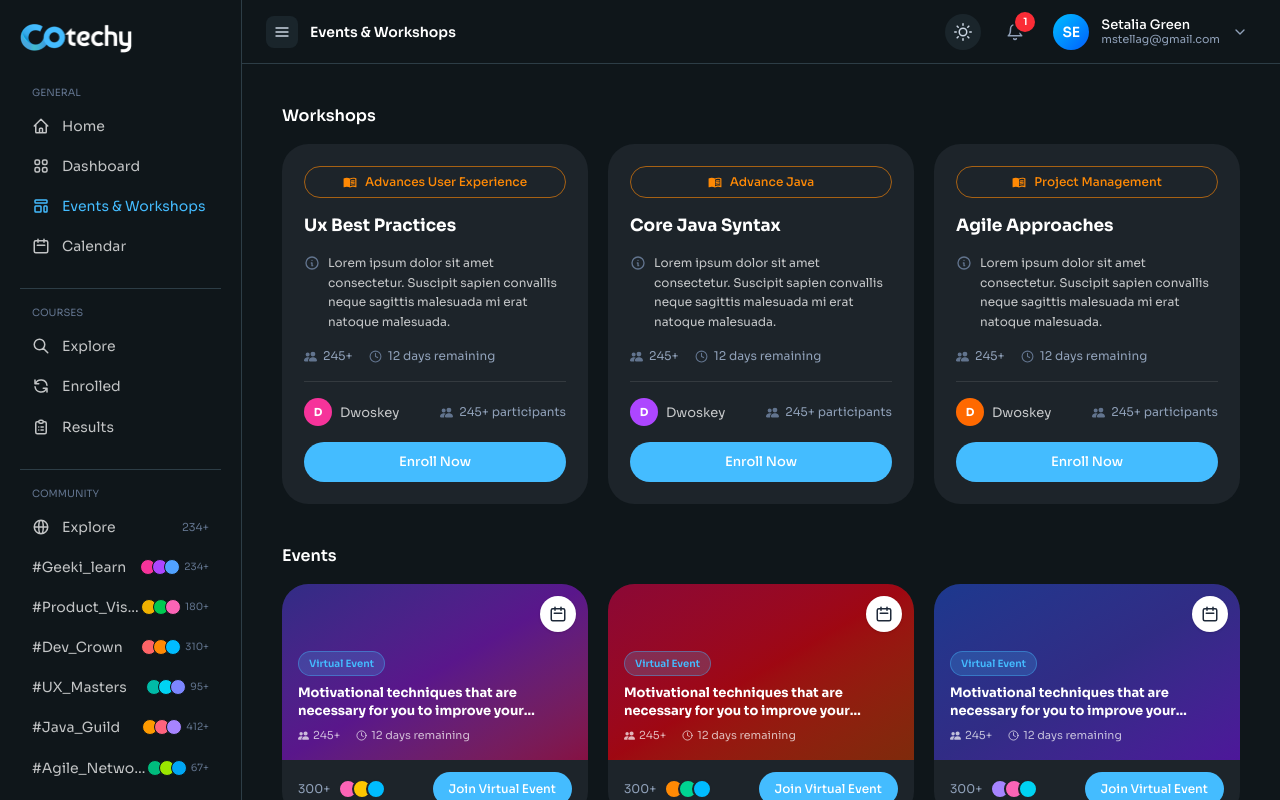
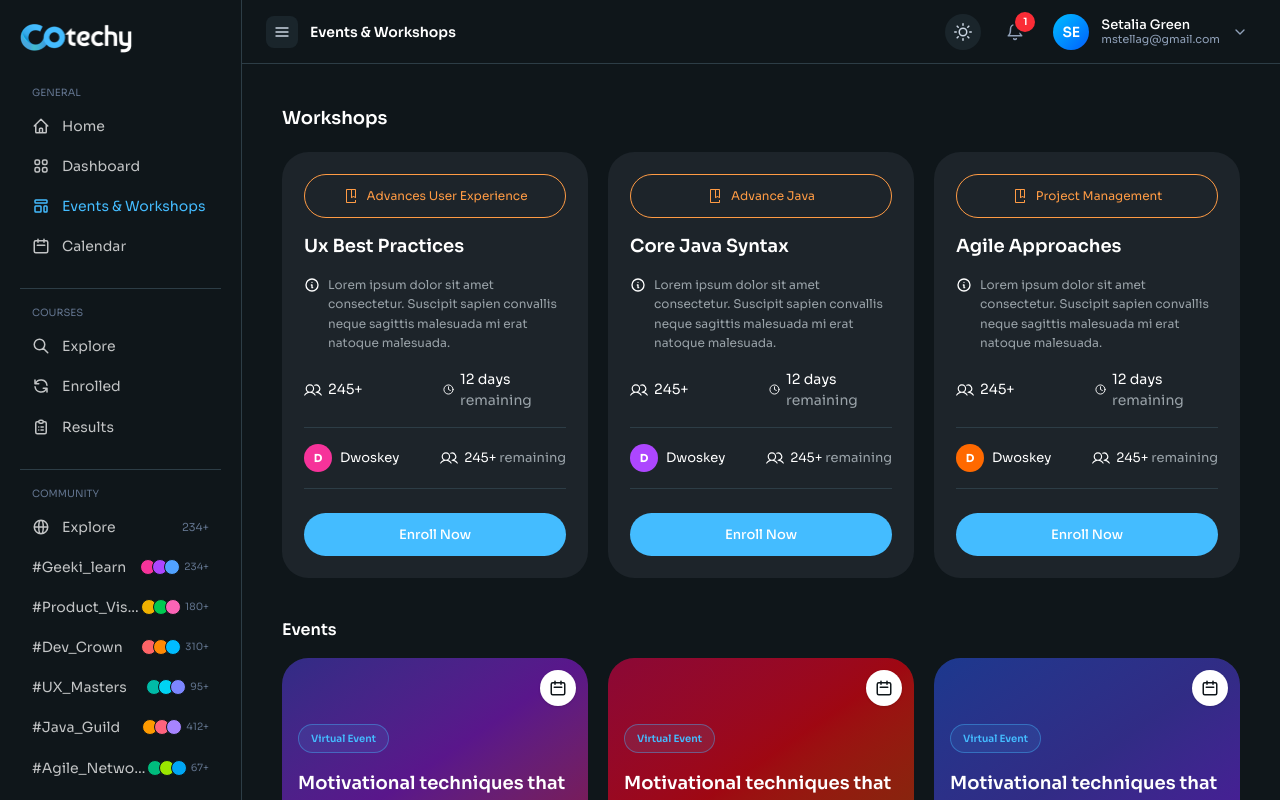
Before and after one commit to Adil-Ir/scalzey-frontend, a React (Vite) app: page /events-workshops in a window 1280 px wide. Built offline with nearby package versions, Linux system fonts and the light colour scheme.

Commit message:
chat module updated

```diff
--- a/src/pages/events-workshops/components/EventsSection.tsx
+++ b/src/pages/events-workshops/components/EventsSection.tsx
@@ -1,5 +1,5 @@
 import { useState } from "react";
-import { BsPeopleFill } from "react-icons/bs";
+import { PiUsers } from "react-icons/pi";
 import { FiClock } from "react-icons/fi";
 import { HiOutlineCalendar } from "react-icons/hi";
 import { EventModal } from "./EventModal";
@@ -21,7 +21,7 @@ const EVENTS: EventItem[] = [
     title: "Motivational techniques that are necessary for you to improve your thinking",
     type: "Virtual Event",
     members: "245+",
-    daysLeft: "12 days remaining",
+    daysLeft: "12 days ",
     participants: "300+",
     participantColors: ["bg-pink-400", "bg-yellow-400", "bg-sky-400"],
     imageBg: "from-indigo-900 via-purple-900 to-pink-900",
@@ -31,7 +31,7 @@ const EVENTS: EventItem[] = [
     title: "Motivational techniques that are necessary for you to improve your thinking",
     type: "Virtual Event",
     members: "245+",
-    daysLeft: "12 days remaining",
+    daysLeft: "12 days ",
     participants: "300+",
     participantColors: ["bg-orange-400", "bg-emerald-400", "bg-sky-400"],
     imageBg: "from-rose-900 via-red-800 to-orange-900",
@@ -41,7 +41,7 @@ const EVENTS: EventItem[] = [
     title: "Motivational techniques that are necessary for you to improve your thinking",
     type: "Virtual Event",
     members: "245+",
-    daysLeft: "12 days remaining",
+    daysLeft: "12 days ",
     participants: "300+",
     participantColors: ["bg-violet-400", "bg-pink-400", "bg-cyan-400"],
     imageBg: "from-blue-900 via-indigo-900 to-violet-900",
@@ -51,7 +51,7 @@ const EVENTS: EventItem[] = [
     title: "Motivational techniques that are necessary for you to improve your thinking",
     type: "Virtual Event",
     members: "245+",
-    daysLeft: "12 days remaining",
+    daysLeft: "12 days ",
     participants: "300+",
     participantColors: ["bg-pink-400", "bg-yellow-400", "bg-sky-400"],
     imageBg: "from-slate-900 via-gray-900 to-zinc-800",
@@ -61,7 +61,7 @@ const EVENTS: EventItem[] = [
     title: "Motivational techniques that are necessary for you to improve your thinking",
     type: "Virtual Event",
     members: "245+",
-    daysLeft: "12 days remaining",
+    daysLeft: "12 days ",
     participants: "300+",
     participantColors: ["bg-teal-400", "bg-emerald-400", "bg-lime-400"],
     imageBg: "from-teal-900 via-cyan-900 to-sky-900",
@@ -71,7 +71,7 @@ const EVENTS: EventItem[] = [
     title: "Motivational techniques that are necessary for you to improve your thinking",
     type: "Virtual Event",
     members: "245+",
-    daysLeft: "12 days remaining",
+    daysLeft: "12 days ",
     participants: "300+",
     participantColors: ["bg-amber-400", "bg-orange-400", "bg-red-400"],
     imageBg: "from-amber-900 via-yellow-900 to-orange-900",
@@ -108,41 +108,42 @@ export const EventsSection = () => {
             >
               {/* Image area */}
               <div
-                className={`relative h-44 bg-gradient-to-br ${ev.imageBg} flex items-end p-4`}
+                className={`relative aspect-[369/250.528] w-full bg-linear-to-br ${ev.imageBg} flex items-end p-4 overflow-hidden`}
               >
                 {/* Calendar icon button */}
                 <button
                   type="button"
                   className="absolute top-3 right-3 h-9 w-9 rounded-full bg-white/90 dark:bg-white flex items-center justify-center shadow-sm hover:opacity-90 transition"
                 >
-                  <HiOutlineCalendar size={18} className="text-gray-800" />
+                  <HiOutlineCalendar size={18} className="text-[#0F161A]" />
                 </button>
 
                 {/* Badge + title + meta */}
-                <div className="space-y-2">
-                  <span className="inline-block text-[10px] font-semibold px-2.5 py-1 rounded-full bg-[#44BCFF]/20 text-[#44BCFF] border border-[#44BCFF]/40">
+                <div className="space-y-2 ">
+                  <span className="inline-block text-[10px] font-semibold px-3 py-1.5 rounded-full bg-[#44BCFF]/10 text-[#44BCFF] border border-[#44BCFF]/40">
                     {ev.type}
                   </span>
-                  <h3 className="text-[13px] font-bold text-white leading-snug line-clamp-2">
+                  <h3 className="lg:text-lg my-2.5 text-base font-semibold text-white leading-snug line-clamp-2">
                     {ev.title}
                   </h3>
-                  <div className="flex items-center gap-4 text-[11px] text-white/70">
+                  <div className="flex items-center gap-4 xl:gap-20 text-[13px] text-white">
                     <span className="flex items-center gap-1">
-                      <BsPeopleFill size={11} />
+                      <PiUsers size={18} />
                       {ev.members}
                     </span>
                     <span className="flex items-center gap-1">
-                      <FiClock size={11} />
-                      {ev.daysLeft}
+                      <FiClock size={18} />
+                      {ev.daysLeft} <span className="dark:text-[#99A2A8] text-gray-400">remaining</span>
+
                     </span>
                   </div>
                 </div>
               </div>
 
               {/* Bottom bar */}
-              <div className="flex items-center justify-between px-4 py-3 gap-3">
+              <div className="flex items-center justify-between p-5 gap-3">
                 <div className="flex items-center gap-2">
-                  <span className="text-[12px] text-gray-500 dark:text-slate-400">
+                  <span className="text-[12px] text-gray-500 dark:text-white">
                     {ev.participants}
                   </span>
                   <MemberAvatars colors={ev.participantColors} />
@@ -151,7 +152,7 @@ export const EventsSection = () => {
                 <button
                   type="button"
                   onClick={() => setSelected(ev)}
-                  className="px-4 py-2 rounded-full bg-[#44BCFF] text-white text-[12px] font-medium hover:bg-[#2eaef5] transition whitespace-nowrap"
+                  className="px-6 py-3 rounded-full bg-[#44BCFF] text-white text-[12px] font-medium hover:bg-[#2eaef5] transition whitespace-nowrap"
                 >
                   Join Virtual Event
                 </button>
--- a/src/pages/events-workshops/components/WorkshopsSection.tsx
+++ b/src/pages/events-workshops/components/WorkshopsSection.tsx
@@ -1,7 +1,7 @@
 import { useState } from "react";
 import { HiOutlineInformationCircle } from "react-icons/hi";
-import { BsPeopleFill } from "react-icons/bs";
-import { MdOutlineMenuBook } from "react-icons/md";
+import { PiUsers } from "react-icons/pi";
+
 import { FiClock } from "react-icons/fi";
 import { WorkshopModal } from "./WorkshopModal";
 
@@ -25,10 +25,10 @@ const WORKSHOPS: Workshop[] = [
     description:
       "Lorem ipsum dolor sit amet consectetur. Suscipit sapien convallis neque sagittis malesuada mi erat natoque malesuada.",
     members: "245+",
-    daysLeft: "12 days remaining",
+    daysLeft: "12 days ",
     instructor: "Dwoskey",
     instructorColor: "bg-pink-500",
-    participants: "245+ participants",
+    participants: "245+ ",
   },
   {
     id: 2,
@@ -37,10 +37,10 @@ const WORKSHOPS: Workshop[] = [
     description:
       "Lorem ipsum dolor sit amet consectetur. Suscipit sapien convallis neque sagittis malesuada mi erat natoque malesuada.",
     members: "245+",
-    daysLeft: "12 days remaining",
+    daysLeft: "12 days ",
     instructor: "Dwoskey",
     instructorColor: "bg-purple-500",
-    participants: "245+ participants",
+    participants: "245+ ",
   },
   {
     id: 3,
@@ -49,10 +49,10 @@ const WORKSHOPS: Workshop[] = [
     description:
       "Lorem ipsum dolor sit amet consectetur. Suscipit sapien convallis neque sagittis malesuada mi erat natoque malesuada.",
     members: "245+",
-    daysLeft: "12 days remaining",
+    daysLeft: "12 days ",
     instructor: "Dwoskey",
     instructorColor: "bg-orange-500",
-    participants: "245+ participants",
+    participants: "245+ ",
   },
 ];
 
@@ -62,7 +62,7 @@ export const WorkshopsSection = () => {
   return (
     <>
       <div>
-        <h2 className="text-base font-semibold text-gray-900 dark:text-white mb-4">
+        <h2 className="text-lg font-semibold text-gray-900 dark:text-white mb-5">
           Workshops
         </h2>
 
@@ -74,15 +74,26 @@ export const WorkshopsSection = () => {
               style={{ borderRadius: "26.53px", padding: "22px" }}
             >
               {/* Course name pill */}
-              <div className="flex items-center gap-2 border border-orange-400/60 rounded-full px-3 py-1.5 self-start w-full justify-center">
-                <MdOutlineMenuBook size={14} className="text-orange-400 shrink-0" />
-                <span className="text-[12px] font-medium text-orange-400 truncate">
+              <div className="flex items-center gap-2 border border-[#FF9B44] rounded-full px-3 py-3 self-start w-full justify-center">
+                <svg
+                  xmlns="http://www.w3.org/2000/svg"
+                  width="16"
+                  height="16"
+                  viewBox="0 0 16 16"
+                  fill="none"
+                >
+                  <path
+                    d="M12 15H4C3.73478 15 3.48043 14.8946 3.29289 14.7071C3.10536 14.5196 3 14.2652 3 14V2C3 1.73478 3.10536 1.48043 3.29289 1.29289C3.48043 1.10536 3.73478 1 4 1H12C12.2652 1 12.5196 1.10536 12.7071 1.29289C12.8946 1.48043 13 1.73478 13 2V10.309L10.5 9.059L8 10.309V2H4V14H12V12H13V14C12.9996 14.2651 12.8941 14.5192 12.7067 14.7067C12.5192 14.8941 12.2651 14.9996 12 15ZM10.5 7.941L12 8.691V2H9V8.691L10.5 7.941Z"
+                    fill="#FF9B44"
+                  />
+                </svg>
+                <span className="text-[12px]  text-[#FF9B44] truncate">
                   {ws.courseName}
                 </span>
               </div>
 
               {/* Title */}
-              <h3 className="text-[17px] font-bold text-gray-900 dark:text-white leading-snug">
+              <h3 className="text-[18px] font-semibold text-gray-900 dark:text-white leading-snug">
                 {ws.title}
               </h3>
 
@@ -90,27 +101,33 @@ export const WorkshopsSection = () => {
               <div className="flex gap-2">
                 <HiOutlineInformationCircle
                   size={16}
-                  className="shrink-0 mt-0.5 text-gray-400 dark:text-slate-500"
+                  className="shrink-0 mt-0.5 text-white dark:text-white"
                 />
-                <p className="text-[12px] leading-relaxed text-gray-500 dark:text-[#FFFFFFBF]">
+                <p className="text-[12px] leading-relaxed text-gray-500 dark:text-[#99A2A8]">
                   {ws.description}
                 </p>
               </div>
 
               {/* Members + days */}
-              <div className="flex items-center gap-4 text-[12px] text-gray-500 dark:text-slate-400">
+              <div className="grid grid-cols-2 items-center gap-4 text-[14px] text-gray-500 dark:text-slate-400">
                 <span className="flex items-center gap-1.5">
-                  <BsPeopleFill size={13} className="text-gray-400 dark:text-slate-500" />
-                  {ws.members}
+                  <PiUsers
+                    size={18}
+                    className="text-gray-400 dark:text-white"
+                  />
+                  <span className="dark:text-white text-gray-500">{ws.members}</span>
                 </span>
                 <span className="flex items-center gap-1.5">
-                  <FiClock size={13} className="text-gray-400 dark:text-slate-500" />
-                  {ws.daysLeft}
+                  <FiClock
+                    size={13}
+                    className="text-gray-400 dark:text-white"
+                  />
+                  <span className="dark:text-white text-gray-500">{ws.daysLeft} <span className="dark:text-[#99A2A8] text-gray-400">remaining</span></span>
                 </span>
               </div>
 
               {/* Divider */}
-              <hr className="border-gray-100 dark:border-white/10" />
+              <hr className="border-gray-100 dark:border-[#2D3D46]" />
 
               {/* Instructor row */}
               <div className="flex items-center justify-between">
@@ -120,23 +137,27 @@ export const WorkshopsSection = () => {
                   >
                     {ws.instructor[0]}
                   </span>
-                  <span className="text-[13px] text-gray-700 dark:text-[#FFFFFFBF]">
+                  <span className="text-[13px] text-gray-700 dark:text-white">
                     {ws.instructor}
                   </span>
                 </div>
                 <div className="flex items-center gap-1.5">
-                  <BsPeopleFill size={13} className="text-gray-400 dark:text-slate-500" />
-                  <span className="text-[12px] text-gray-500 dark:text-slate-400">
-                    {ws.participants}
+                  <PiUsers
+                    size={18}
+                    className="text-gray-400 dark:text-white"
+                  />
+                  <span className="text-[13px] text-gray-500 dark:text-white">
+                    {ws.participants} <span className="dark:text-[#99A2A8] text-gray-400">remaining</span>
                   </span>
                 </div>
               </div>
+               <hr className="border-gray-100 mb-2 dark:border-[#2D3D46]" />
 
               {/* Enroll button — opens modal */}
               <button
                 type="button"
                 onClick={() => setSelected(ws)}
-                className="w-full py-2.5 rounded-full bg-[#44BCFF] text-white text-[13px] font-medium hover:bg-[#2eaef5] transition"
+                className="w-full py-3 rounded-full bg-[#44BCFF] text-white text-[13px] font-medium hover:bg-[#2eaef5] transition"
               >
                 Enroll Now
               </button>
```
